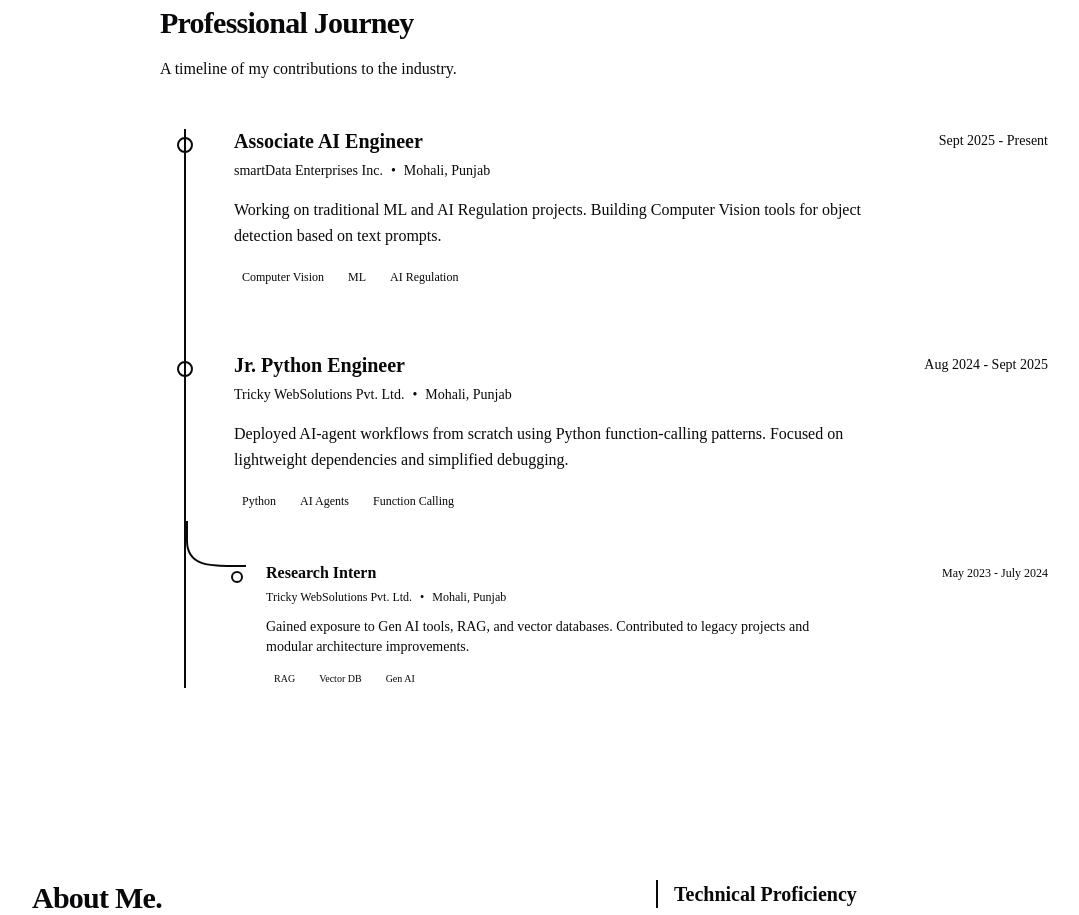
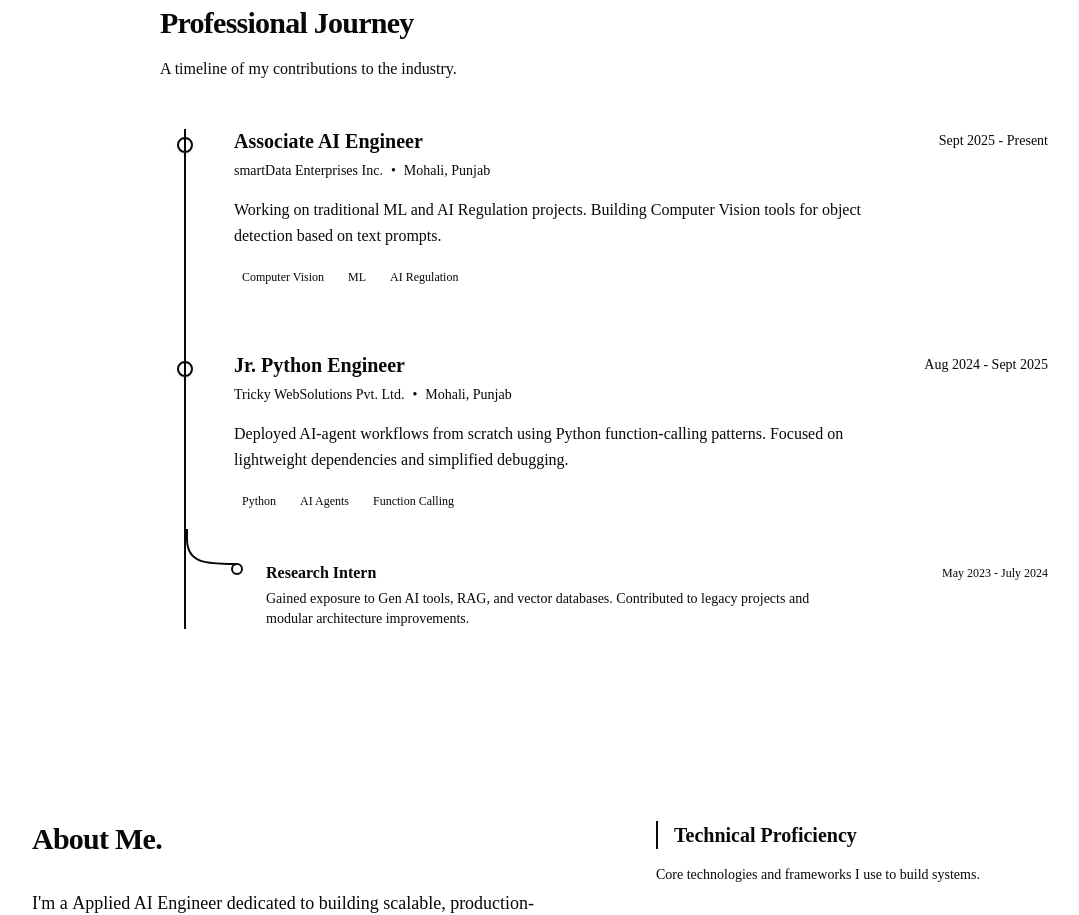
Before and after one commit to pankiae/pankiae.github.io, a Next.js app: page / in a window 1280 px wide. Shown: the part 2460-3375 px from the top of the page, without its empty margins (32-1111 px from the left). Built offline with nearby package versions, Linux system fonts and the light colour scheme.

Commit message:
end connector fixed correctly

```diff
--- a/src/components/sections/Experience.jsx
+++ b/src/components/sections/Experience.jsx
@@ -48,8 +48,9 @@ export function Experience() {
                     </p>
                 </div>
 
-                {/* Main Timeline Container */}
-                <div className="relative border-l-2 border-border ml-3 md:ml-6 space-y-16">
+                {/* Main Timeline Rail */}
+                {/* We use a very faint border for the main rail, so the active branch stands out */}
+                <div className="relative border-l-2 border-border/30 ml-3 md:ml-6 space-y-16">
                     {experiences.map((exp, index) => (
                         <motion.div
                             key={index}
@@ -59,10 +60,23 @@ export function Experience() {
                             transition={{ duration: 0.5, delay: index * 0.1 }}
                             className="relative pl-8 md:pl-12"
                         >
-                            {/* Main Role Dot (Centered on the border) */}
-                            <span className="absolute -left-[9px] top-2 h-4 w-4 rounded-full border-2 border-background bg-primary z-10" />
+                            {/* Parent Dot */}
+                            <span className="absolute -left-[9px] top-2 h-4 w-4 rounded-full border-2 border-background bg-foreground z-20 shadow-sm" />
 
-                            {/* MAIN ROLE CONTENT */}
+                            {/* === THE CONNECTOR STEM === */}
+                            {/* This draws a solid line from the Top Dot down to the Intern Section */}
+                            {exp.intern && (
+                                <div
+                                    className="absolute -left-[1px] top-6 bottom-0 w-[2px] bg-foreground/80 z-10"
+                                    style={{
+                                        // Calculates height to stop exactly where the curve starts
+                                        // 'bottom-8' aligns roughly with the top of the intern block
+                                        bottom: "2.5rem"
+                                    }}
+                                />
+                            )}
+
+                            {/* Main Role Content */}
                             <div className="flex flex-col gap-4">
                                 <div>
                                     <div className="flex flex-col sm:flex-row sm:items-center sm:justify-between gap-1 mb-2">
@@ -74,7 +88,7 @@ export function Experience() {
                                         </span>
                                     </div>
                                     <div className="flex items-center text-muted-foreground text-sm font-medium">
-                                        <span className="text-primary/80">{exp.company}</span>
+                                        <span className="text-foreground/80">{exp.company}</span>
                                         <span className="mx-2">•</span>
                                         <span>{exp.location}</span>
                                     </div>
@@ -88,7 +102,7 @@ export function Experience() {
                                     {exp.skills.map((skill) => (
                                         <span
                                             key={skill}
-                                            className="text-xs font-medium text-primary/70 bg-primary/5 px-2 py-1 rounded"
+                                            className="text-xs font-medium text-primary/80 bg-primary/10 px-2 py-1 rounded"
                                         >
                                             {skill}
                                         </span>
@@ -96,40 +110,36 @@ export function Experience() {
                                 </div>
                             </div>
 
-                            {/* NESTED INTERN BRANCH (Git Graph Style) */}
+                            {/* Nested Intern Block */}
                             {exp.intern && (
-                                <div className="relative mt-8">
-                                    {/* The Git Curve SVG */}
-                                    {/* Positioning: Anchored exactly to the left edge of the content area, extending back to the timeline */}
+                                <div className="relative mt-10">
+
+                                    {/* === THE CURVE (Git Elbow) === */}
+                                    {/* Anchored to the left rail. Matches the color of the Stem. */}
                                     <svg
-                                        className="absolute -left-[32px] md:-left-[48px] -top-6 text-border"
+                                        className="absolute -left-[32px] md:-left-[48px] -top-[24px] text-foreground/80 z-10"
                                         width="60"
-                                        height="120" // Height needs to be enough to reach the intern dot
-                                        viewBox="0 0 60 120"
+                                        height="60"
+                                        viewBox="0 0 60 60"
                                         fill="none"
                                         style={{ pointerEvents: 'none' }}
                                     >
-                                        {/* Path Logic:
-                        M 1 0: Start at x=1 (inside the main border), y=0 (top)
-                        V 20: Go straight down a bit
-                        C 1 45 1 45 35 45: Cubic Bezier curve.
-                             Control points allow it to curve smoothly rightward.
-                        H 60: Continue horizontal to the dot
-                     */}
+                                        {/* M 1 0: Starts at x=1 (center of 2px border)
+                       v 10: Goes down 10px to ensure overlap with the stem
+                       c 0 25 20 25 50 25: Smooth curve to the right
+                    */}
                                         <path
-                                            d="M 1 0 V 20 C 1 45 25 45 45 45 H 60"
-                                            stroke="currentColor" // Inherits text-border
+                                            d="M 1 0 v 10 c 0 25 20 25 50 25"
+                                            stroke="currentColor"
                                             strokeWidth="2"
                                             fill="none"
                                         />
                                     </svg>
 
-                                    {/* Intern Content Container */}
-                                    {/* Indented further to show hierarchy */}
-                                    <div className="relative pl-6 md:pl-8 pt-4">
-
-                                        {/* Intern Dot (Git Commit Node) */}
-                                        <span className="absolute -left-[3px] top-[26px] h-3 w-3 rounded-full border-2 border-background bg-muted-foreground z-10" />
+                                    {/* Intern Content */}
+                                    <div className="relative pl-6 md:pl-8 pt-2">
+                                        {/* Intern Dot */}
+                                        <span className="absolute -left-[3px] top-[10px] h-3 w-3 rounded-full border-2 border-background bg-muted-foreground z-20" />
 
                                         <div className="flex flex-col gap-3">
                                             <div>
@@ -141,27 +151,10 @@ export function Experience() {
                                                         {exp.intern.period}
                                                     </span>
                                                 </div>
-
-                                                <div className="flex items-center text-muted-foreground text-xs">
-                                                    <span>{exp.intern.company}</span>
-                                                    <span className="mx-2">•</span>
-                                                    <span>{exp.intern.location}</span>
-                                                </div>
-                                            </div>
-
-                                            <p className="text-muted-foreground/70 text-sm max-w-xl">
-                                                {exp.intern.description}
-                                            </p>
-
-                                            <div className="flex flex-wrap gap-2">
-                                                {exp.intern.skills.map((skill) => (
-                                                    <span
-                                                        key={skill}
-                                                        className="text-[10px] font-medium text-muted-foreground/70 bg-muted/70 px-2 py-0.5 rounded"
-                                                    >
-                                                        {skill}
-                                                    </span>
-                                                ))}
+                                                {/* ... rest of content ... */}
+                                                <p className="text-muted-foreground/70 text-sm max-w-xl">
+                                                    {exp.intern.description}
+                                                </p>
                                             </div>
                                         </div>
                                     </div>
```
